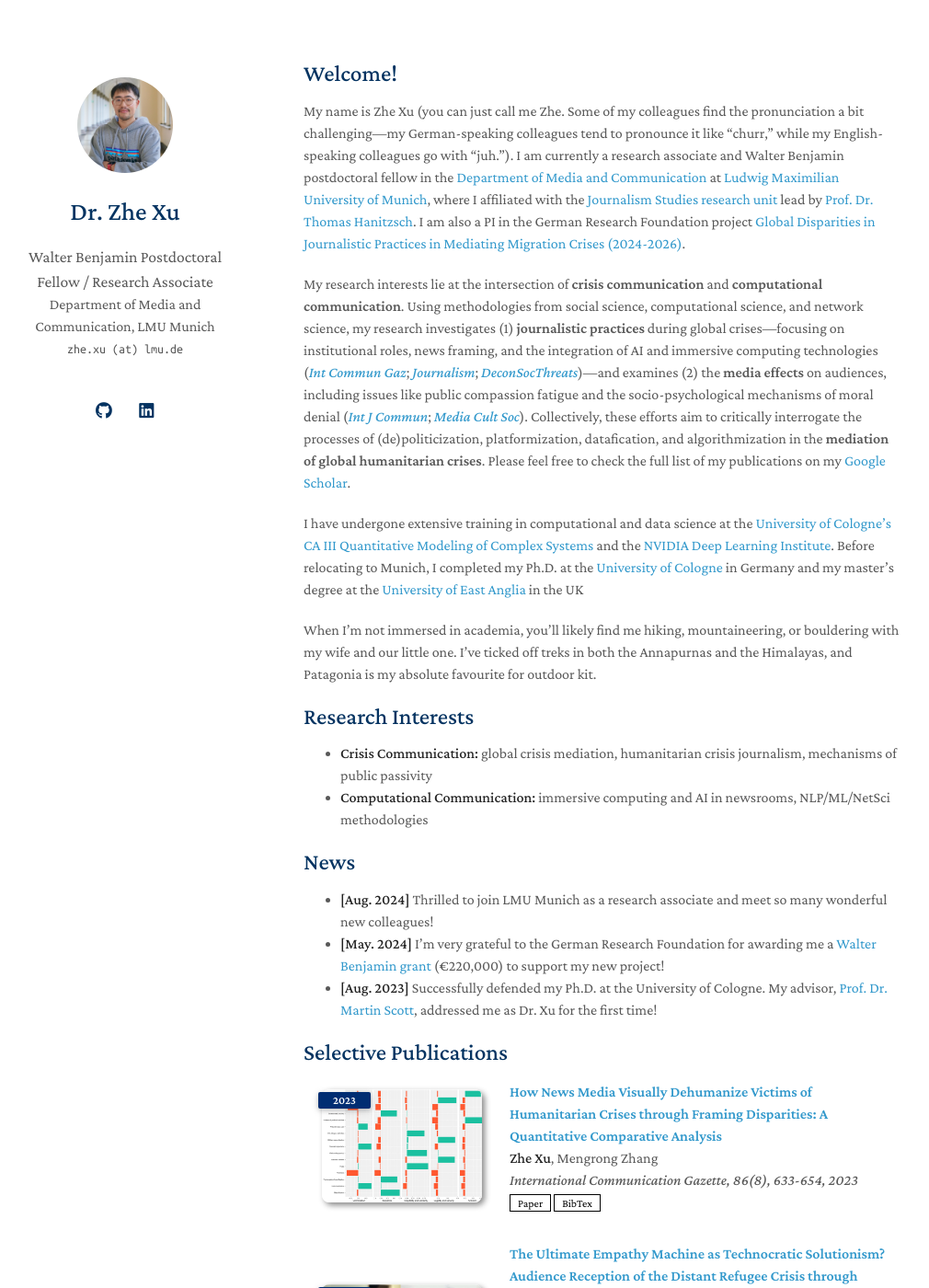
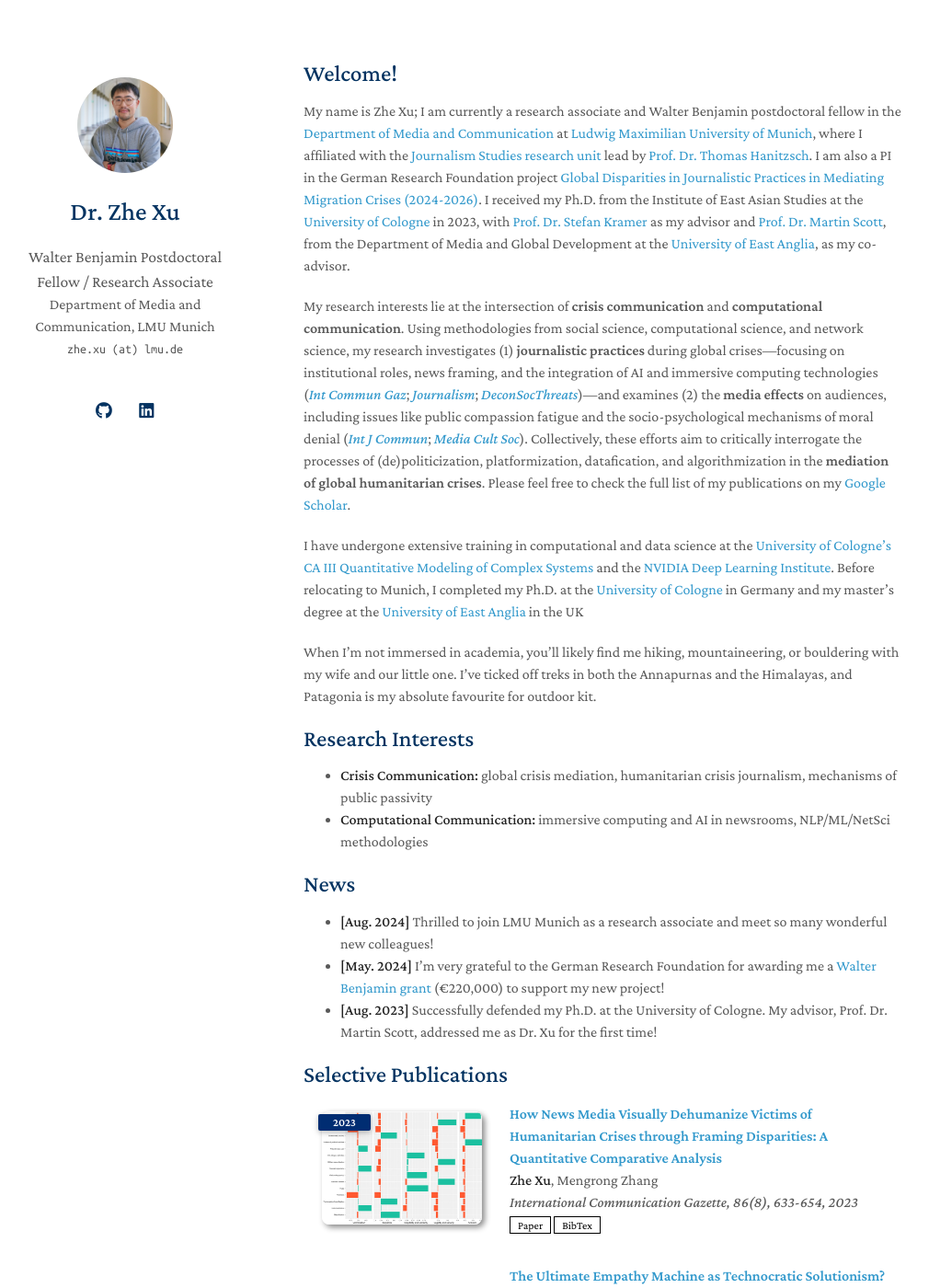
Before and after one commit to zhexuphd/home, a Jekyll site: the page built from index.md, in a window 1280 px wide and 1400 px high. Shown: the whole window at 92% size, without its empty margins (140-1150 px from the left). Built offline with Jekyll 4.4.1, drawn with Linux system fonts in a browser that asks for light colours; a style sheet for code colours, icons or effects is not loaded; our own code applies the rules of GitHub Pages for plain Markdown files.

Commit message:
Update index.md

```diff
--- a/index.md
+++ b/index.md
@@ -4,7 +4,7 @@
 
 ## Welcome!
 
-My name is Zhe Xu (you can just call me Zhe. Some of my colleagues find the pronunciation a bit challenging—my German-speaking colleagues tend to pronounce it like “churr,” while my English-speaking colleagues go with “juh.”). I am currently a research associate and Walter Benjamin postdoctoral fellow in the [Department of Media and Communication](https://www.ifkw.uni-muenchen.de/index.html) at [Ludwig Maximilian University of Munich](https://www.lmu.de/en/), where I affiliated with the [Journalism Studies research unit](https://www.ifkw.uni-muenchen.de/lehrbereiche/hanitzsch/hanitzsch_profil/index.html) lead by [Prof. Dr. Thomas Hanitzsch](https://www.ifkw.uni-muenchen.de/organisation/personen/professoren/hanitzsch_thomas/index.html). I am also a PI in the German Research Foundation project [Global Disparities in Journalistic Practices in Mediating Migration Crises (2024-2026)](https://gepris.dfg.de/gepris/projekt/539233881?context=projekt&task=showDetail&id=539233881&).
+My name is Zhe Xu; I am currently a research associate and Walter Benjamin postdoctoral fellow in the [Department of Media and Communication](https://www.ifkw.uni-muenchen.de/index.html) at [Ludwig Maximilian University of Munich](https://www.lmu.de/en/), where I affiliated with the [Journalism Studies research unit](https://www.ifkw.uni-muenchen.de/lehrbereiche/hanitzsch/hanitzsch_profil/index.html) lead by [Prof. Dr. Thomas Hanitzsch](https://www.ifkw.uni-muenchen.de/organisation/personen/professoren/hanitzsch_thomas/index.html). I am also a PI in the German Research Foundation project [Global Disparities in Journalistic Practices in Mediating Migration Crises (2024-2026)](https://gepris.dfg.de/gepris/projekt/539233881?context=projekt&task=showDetail&id=539233881&). I received my Ph.D. from the Institute of East Asian Studies at the [University of Cologne](https://portal.uni-koeln.de/es/uoc-home) in 2023, with [Prof. Dr. Stefan Kramer](https://chinastudien.phil-fak.uni-koeln.de/arbeitsbereiche/kultur-chinas-chinastudien/team/stefan-kramer) as my advisor and [Prof. Dr. Martin Scott](https://research-portal.uea.ac.uk/en/persons/martin-scott), from the Department of Media and Global Development at the [University of East Anglia](https://www.uea.ac.uk/), as my co-advisor.
 
 My research interests lie at the intersection of <b>crisis communication</b> and <b>computational communication</b>. Using methodologies from social science, computational science, and network science, my research investigates (1) <b>journalistic practices</b> during global crises—focusing on institutional roles, news framing, and the integration of AI and immersive computing technologies ([<i>Int Commun Gaz</i>](https://doi.org/10.1177/17480485231216583); [<i>Journalism</i>](https://journals.sagepub.com/doi/abs/10.1177/14648849231206924); [<i>DeconSocThreats</i>](https://www.routledge.com/Deconstructing-Societal-Threats-During-Times-of-Deep-Mediatization/Reilly-Salojarvi/p/book/9781032566825?srsltid=AfmBOopxXUTQTbEmhs3a9IGUdfOHPwEkUVSkvYxx-3UR4WaoGStidOEb))—and examines (2) the <b>media effects</b> on audiences, including issues like public compassion fatigue and the socio-psychological mechanisms of moral denial ([<i>Int J Commun</i>](https://ijoc.org/index.php/ijoc/article/view/19850); [<i>Media Cult Soc</i>](https://journals.sagepub.com/doi/abs/10.1177/01634437231155339)). Collectively, these efforts aim to critically interrogate the processes of (de)politicization, platformization, datafication, and algorithmization in the <b>mediation of global humanitarian crises</b>. Please feel free to check the full list of my publications on my [Google Scholar](https://scholar.google.de/citations?user=lxUyedYAAAAJ&hl=en&oi=sra).
 
@@ -21,7 +21,7 @@
 
 - **[Aug. 2024]** Thrilled to join LMU Munich as a research associate and meet so many wonderful new colleagues!
 - **[May. 2024]** I’m very grateful to the German Research Foundation for awarding me a [Walter Benjamin grant](https://www.dfg.de/en/research-funding/funding-opportunities/programmes/individual/walter-benjamin) (€220,000) to support my new project!
-- **[Aug. 2023]** Successfully defended my Ph.D. at the University of Cologne. My advisor, [Prof. Dr. Martin Scott](https://research-portal.uea.ac.uk/en/persons/martin-scott), addressed me as Dr. Xu for the first time!
+- **[Aug. 2023]** Successfully defended my Ph.D. at the University of Cologne. My advisor, Prof. Dr. Martin Scott, addressed me as Dr. Xu for the first time!
 
 {% include_relative _includes/publications.md %}
 
```
